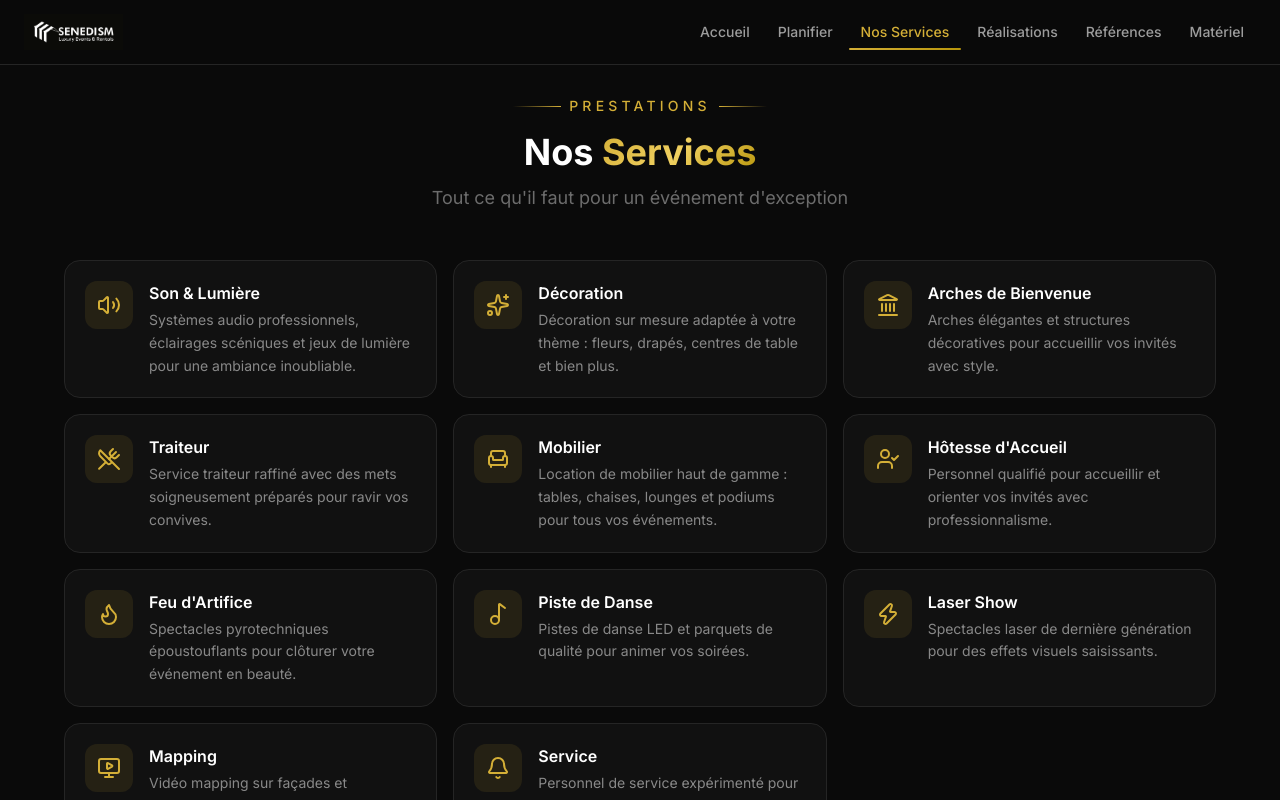
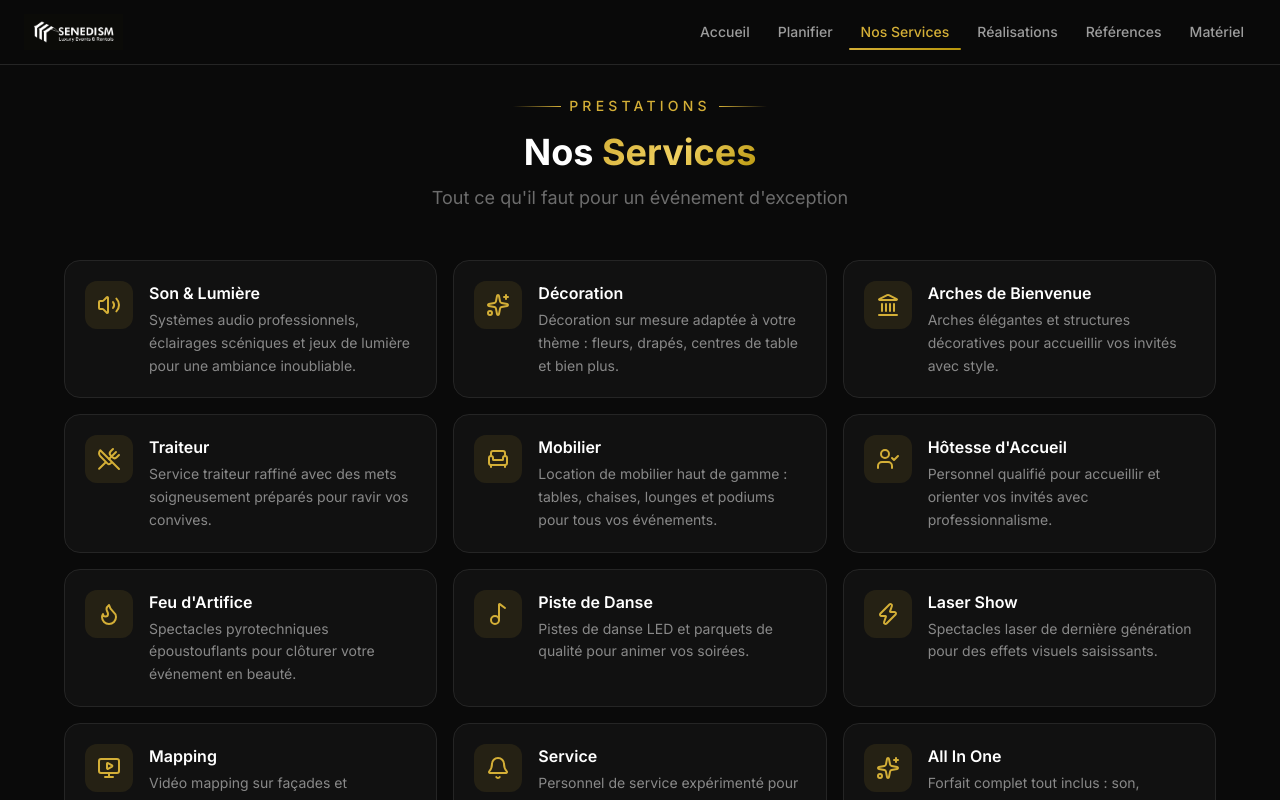
Before and after one commit to merouehrayan-web/senedi-app, a Next.js app: page / in a window 1280 px wide. Both pictures are taken after a click on the button "Nos Services". Shown: the top 800 px of the page. Built offline with nearby package versions, Linux system fonts and the light colour scheme.

Commit message:
Add All In One service to form and services page

```diff
--- a/src/components/EventForm.tsx
+++ b/src/components/EventForm.tsx
@@ -44,6 +44,7 @@ const SERVICES = [
   { id: "laser-show", label: "Laser Show", icon: Zap },
   { id: "mapping", label: "Mapping", icon: MonitorPlay },
   { id: "service", label: "Service", icon: Bell },
+  { id: "all-in-one", label: "All In One", icon: Sparkles },
 ];
 
 const STEPS = [
--- a/src/components/Services.tsx
+++ b/src/components/Services.tsx
@@ -73,6 +73,12 @@ const SERVICES = [
     icon: Bell,
     description: "Personnel de service expérimenté pour assurer le bon déroulement de votre événement.",
   },
+  {
+    id: "all-in-one",
+    label: "All In One",
+    icon: Sparkles,
+    description: "Forfait complet tout inclus : son, lumière, décoration, traiteur et personnel — une seule prestation pour un événement clé en main.",
+  },
 ];
 
 export default function Services() {
```
